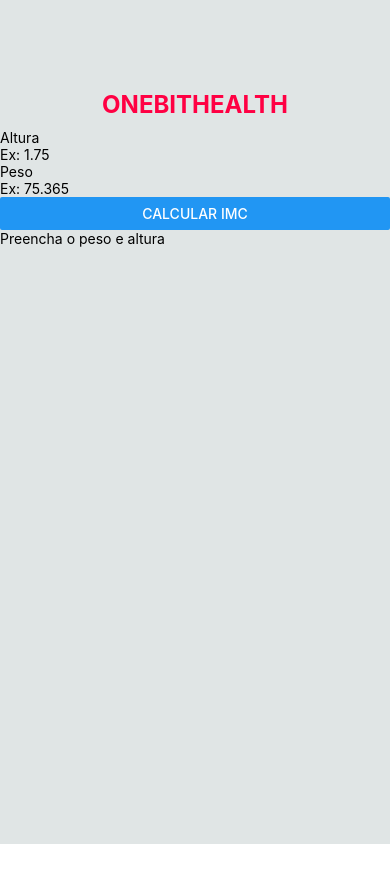
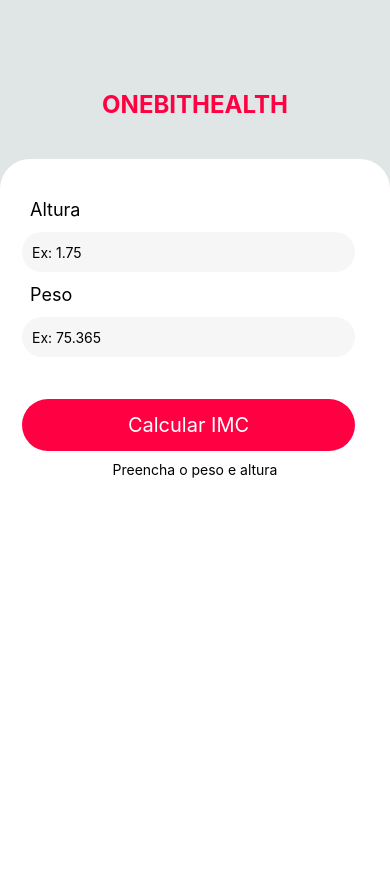
Before and after one commit to piedro404/imc-react-native-curso, a React Native app: screen / in a window 390 px wide. Shown: the top 882 px of the page. Before the commit the page ends 844 px from the top, so only its background shows below. Built offline with nearby package versions, Linux system fonts and the light colour scheme.

Commit message:
feat: :seedling: Custom Form

```diff
--- a/src/components/Form/index.js
+++ b/src/components/Form/index.js
@@ -1,6 +1,7 @@
 import React, { useState } from "react";
-import { View, Text, TextInput, Button } from "react-native";
+import { View, Text, TextInput, TouchableOpacity } from "react-native";
 import ResultImc from "./ResultImc";
+import styles from "./style";
 
 export default function Form() {
     const [height, setHeight] = useState(null)
@@ -29,28 +30,32 @@
     }
 
     return(
-        <View>
-            <View>
-                <Text>Altura</Text>
+        <View style={styles.formContext}>
+            <View style={styles.form}>
+                <Text style={styles.formLabel}>Altura</Text>
                 <TextInput
                     placeholder="Ex: 1.75"
                     keyboardType="numeric"
                     value={height}
                     onChangeText={setHeight}
+                    style={styles.input}
                 />
 
-                <Text>Peso</Text>
+                <Text style={styles.formLabel}>Peso</Text>
                 <TextInput
                     placeholder="Ex: 75.365"
                     keyboardType="numeric"
                     value={weight}
                     onChangeText={setWeight}
+                    style={styles.input}
                 />
 
-                <Button
-                    title="Calcular IMC"
-                    onPress={() => validationImc()}
-                />
+                <TouchableOpacity
+                    onPress={() => {validationImc()}}
+                    style={styles.buttonCalculator}
+                >
+                    <Text style={styles.textButtonCalculator}>Calcular IMC</Text>
+                </TouchableOpacity>
             </View>
 
             <ResultImc messageResultImc={messageImc} resultImc={imc} />
--- a/src/components/Form/style.js
+++ b/src/components/Form/style.js
@@ -0,0 +1,50 @@
+import { StyleSheet } from 'react-native'
+
+const styles = StyleSheet.create({
+    formContext: {
+        width: "100%",
+        height: "100%",
+        bottom: 0,
+        backgroundColor: "#FFF",
+        alignItems: "center",
+        borderTopLeftRadius: 30,
+        borderTopRightRadius: 30,
+        marginTop: 30,
+    },
+    form: {
+        width: "100%",
+        height: "auto",
+        marginTop: 30,
+        padding: 10,
+    },
+    formLabel: {
+        color: "#000",
+        fontSize: 18,
+        paddingLeft: 20,
+    },
+    input: {
+        width: "90%",
+        borderRadius: 50,
+        backgroundColor: "#f6f6f6",
+        height: 40,
+        margin: 12,
+        paddingLeft: 10,
+    },
+    buttonCalculator: {
+        borderRadius: 50,
+        alignItems: "center",
+        justifyContent: "center",
+        width: "90%",
+        backgroundColor: "#ff0043",
+        paddingTop: 14,
+        paddingBottom: 14,
+        marginLeft: 12,
+        marginTop: 30,
+    },
+    textButtonCalculator: {
+        fontSize: 20,
+        color: "#fff",
+    },
+});
+
+export default styles
```
Lines whose indentation alone changed are shown as unchanged.
